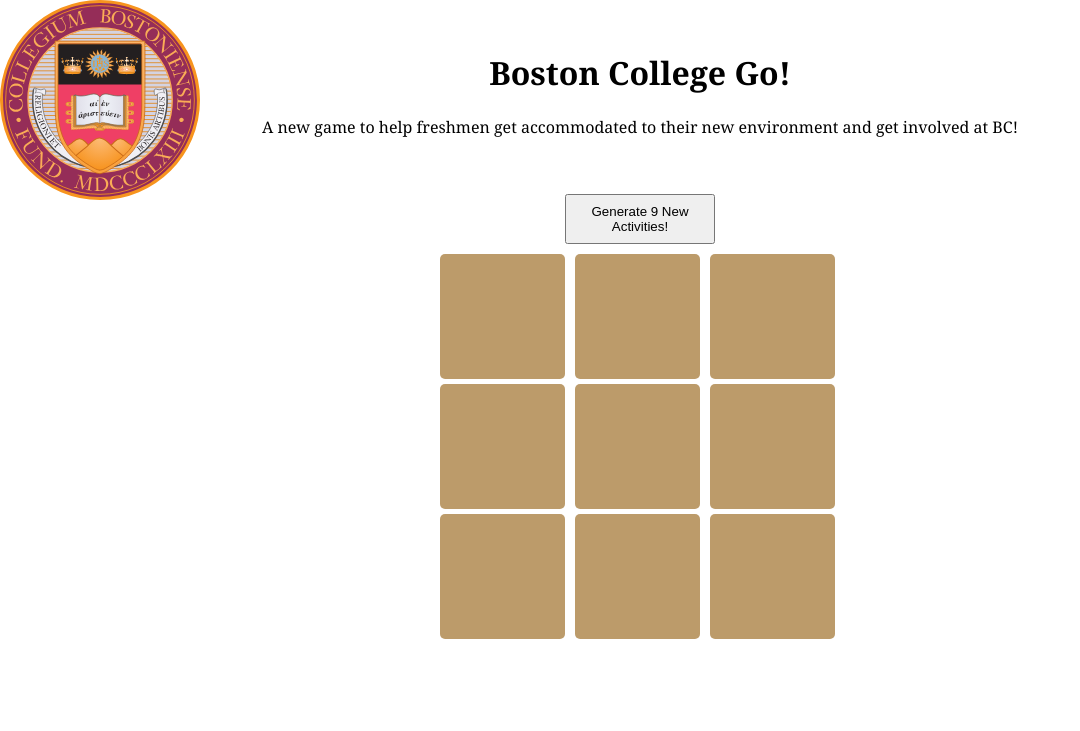
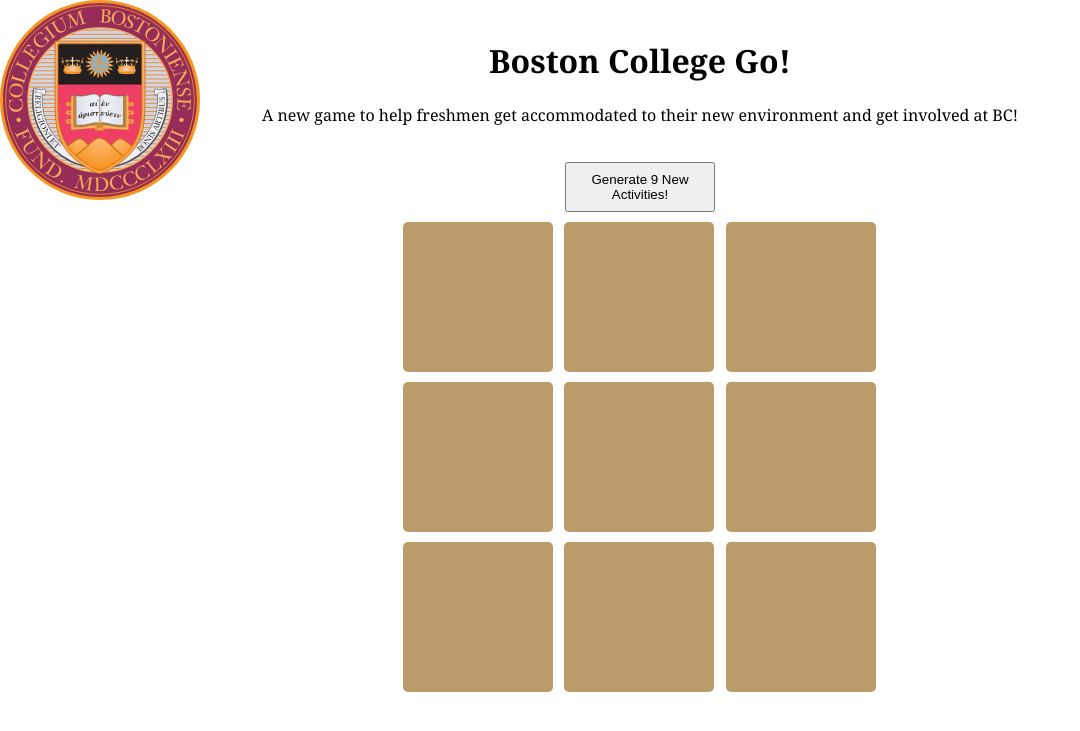
Before and after one commit to mattdks/bc_go, a Flask app: page / in a window 1280 px wide. Shown: the top 731 px of the page, without its empty margins (0-1080 px from the left). Run offline with Flask 3, Linux system fonts and the light colour scheme.

Commit message:
font and padding

```diff
--- a/static/style.css
+++ b/static/style.css
@@ -1,6 +1,6 @@
 body {
     text-align: center;
-    font-family:Cambria, Cochin, Georgia, Times, 'Times New Roman', serif;
+    font-family:'Noto Serif', serif;
     background-image: url("./images/bc_seal.svg");
     background-repeat: no-repeat;
     background-position: left top;
@@ -8,8 +8,7 @@ body {
 }
 
 header {
-    margin: 10px;
-    padding: 20px;
+    padding: 10px;
     text-align: top;
 }
 
@@ -22,14 +21,14 @@ header {
 .board {
     display: grid;
     grid-template-columns: repeat(3, 1fr);
-    grid-gap: 5px;
-    width: 400px;
+    grid-gap: 10px;
+    width: 475px;
     margin: 0 auto;
 }
 
 .task {
-    width: 125px;
-    height: 125px;
+    width: 150px;
+    height: 150px;
     border-radius: 5px;
     background-color: #BC9B6A;
     transition: background-color 0.3s;
@@ -47,6 +46,11 @@ header {
     color: #98002E;
 }
 
+.task a p {
+    text-align: center;
+    padding: 5px;
+}
+
 .task a:hover {
     background-color: #ccaf83;
 }
--- a/templates/index.html
+++ b/templates/index.html
@@ -5,6 +5,7 @@
     <meta name="viewport" content="width=device-width, initial-scale=1.0">
     <title>Boston College Go!</title>
     <link rel="stylesheet" href="{{ url_for('static', filename='style.css') }}">
+    <link href="https://fonts.googleapis.com/css2?family=Noto+Serif:ital,wght@0,100..900;1,100..900&display=swap" rel="stylesheet">
 </head>
 <body>
 <header>
```
